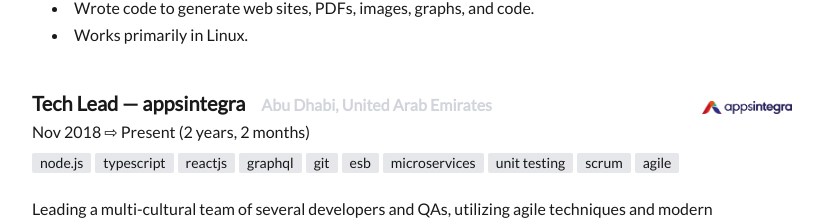
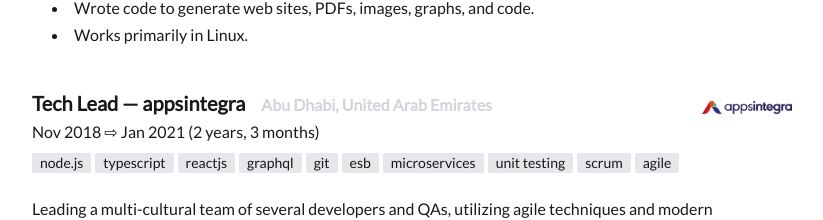
Before and after one commit to markomarkovic/cv, a Vue app: page / in a window 1280 px wide. Shown: the part 958-1178 px from the top of the page, without its empty margins (228-1051 px from the left). Built offline with nearby package versions, Linux system fonts and the light colour scheme.

Commit message:
No longer working for appsintegra

```diff
--- a/src/facts/experience.js
+++ b/src/facts/experience.js
@@ -16,7 +16,7 @@ export default {
       location: 'Abu Dhabi, United Arab Emirates',
       logo: `${import.meta.env.BASE_URL}img/logos/appsintegra.png`,
       startDate: 'Nov 2018',
-      endDate: 'Present',
+      endDate: 'Jan 2021',
       technologies: [
         'node.js',
         'typescript',
```
